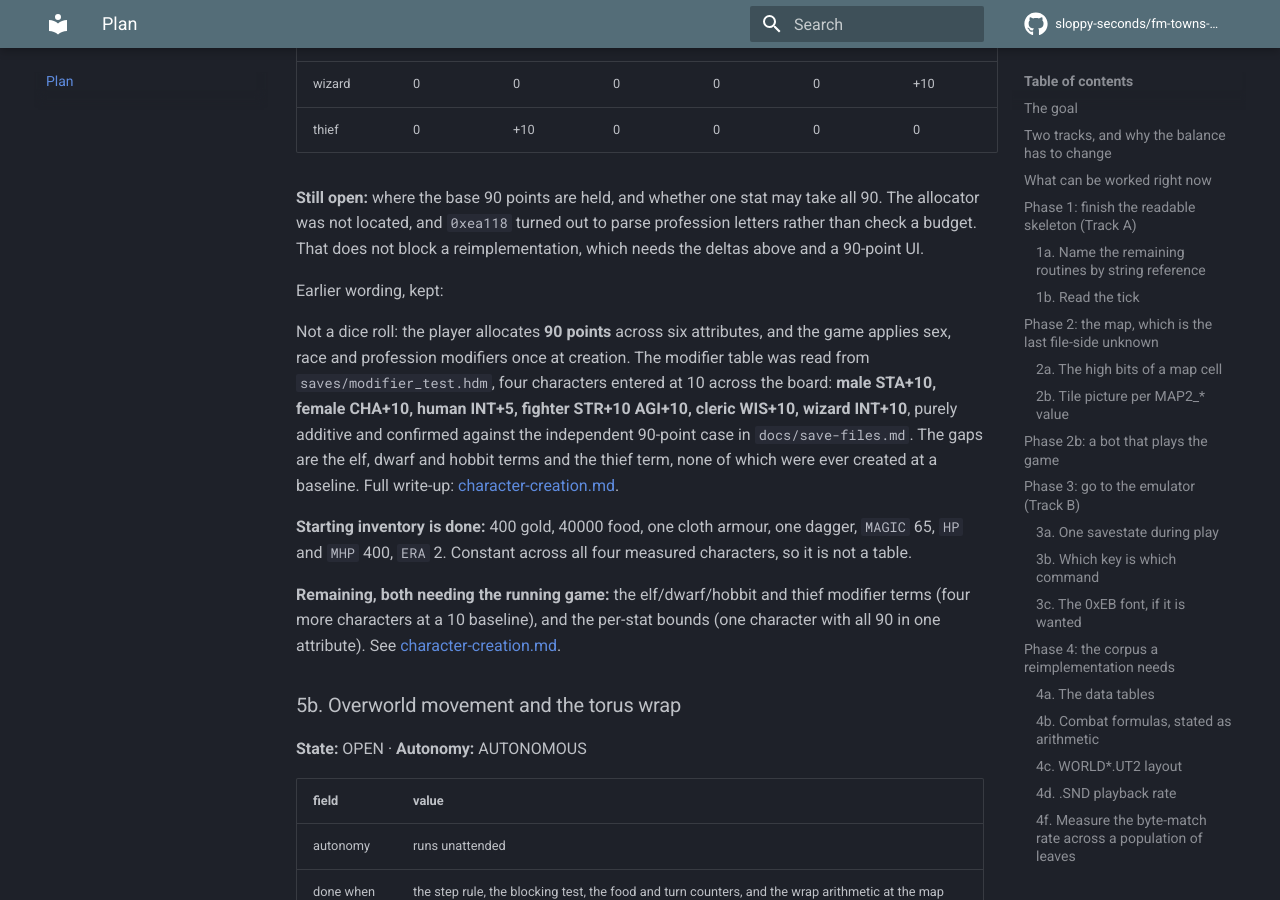
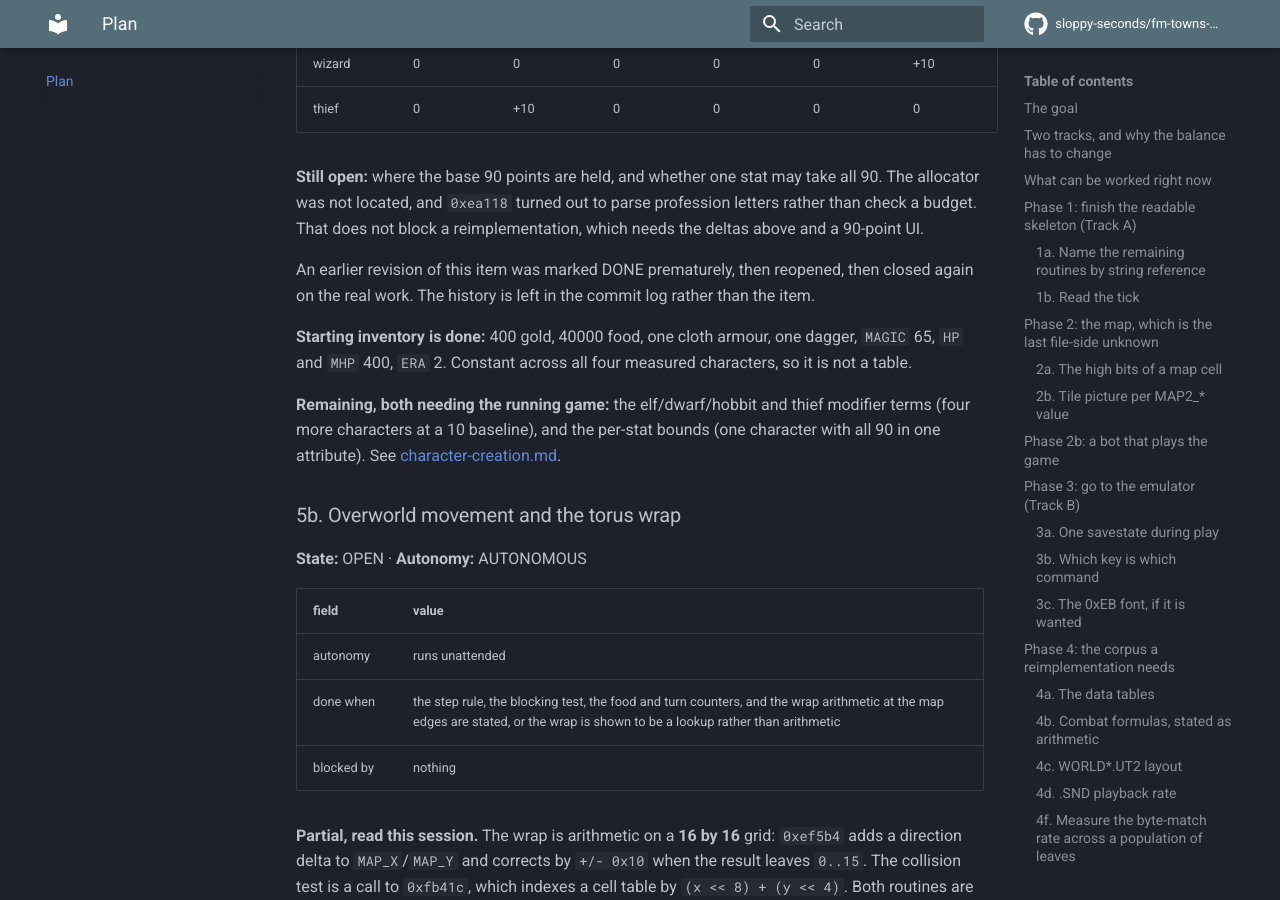
Before and after one commit to sloppy-seconds/fm-towns-ultima, an MkDocs documentation site: the page built from docs/plan.md, in a window 1280 px wide and 900 px high, scrolled down 22267 px. Built offline with MkDocs 1.6.1 and Material for MkDocs 9.7.7, drawn with Linux system fonts in a browser that asks for light colours; comment, search, counter and statistics services are not loaded; some of the changed text lies outside the part shown.

Commit message:
Fix 5a metadata: DONE with a stale autonomy row and a phantom blocker
The previous commit set State DONE and Autonomy AUTONOMOUS but left the
autonomy row saying 'partly... needs the running game' and a blocked-by
line naming a block that no longer exists. The modifiers were read from
the code and verified against four existing save files, so no new
characters are needed.

Also removes the duplicated earlier wording that the same edit left behind.

```diff
--- a/docs/plan.md
+++ b/docs/plan.md
@@ -750,9 +750,9 @@
 
 | field | value |
 |---|---|
-| autonomy | partly. The code reading runs unattended; closing the race and bound gaps needs the running game and a few characters created |
+| autonomy | runs unattended; the modifiers were read from the code and verified against four existing save files, no new characters needed |
 | done when | the point allocation, the sex/race/profession modifiers and the starting inventory are each stated as arithmetic with their bounds, or the point at which a value becomes runtime-only is named |
-| blocked by | the race and per-stat-bound terms need four characters created at a 10 baseline and one with all 90 points in a single attribute, which needs the running game and a person to drive it |
+| blocked by | nothing |
 
 The first thing a player meets, and the first subsystem on the spine.
 
@@ -779,15 +779,8 @@
 allocator was not located, and `0xea118` turned out to parse profession letters rather than check a
 budget. That does not block a reimplementation, which needs the deltas above and a 90-point UI.
 
-Earlier wording, kept:
-
-Not a dice roll: the player allocates **90 points** across six attributes, and
-the game applies sex, race and profession modifiers once at creation. The modifier table was
-read from `saves/modifier_test.hdm`, four characters entered at 10 across the board:
-**male STA+10, female CHA+10, human INT+5, fighter STR+10 AGI+10, cleric WIS+10, wizard INT+10**,
-purely additive and confirmed against the independent 90-point case in `docs/save-files.md`. The
-gaps are the elf, dwarf and hobbit terms and the thief term, none of which were ever created at a
-baseline. Full write-up: [character-creation.md](character-creation.md).
+An earlier revision of this item was marked DONE prematurely, then reopened, then closed again on
+the real work. The history is left in the commit log rather than the item.
 
 **Starting inventory is done:** 400 gold, 40000 food, one cloth armour, one dagger, `MAGIC` 65,
 `HP` and `MHP` 400, `ERA` 2. Constant across all four measured characters, so it is not a table.
```
